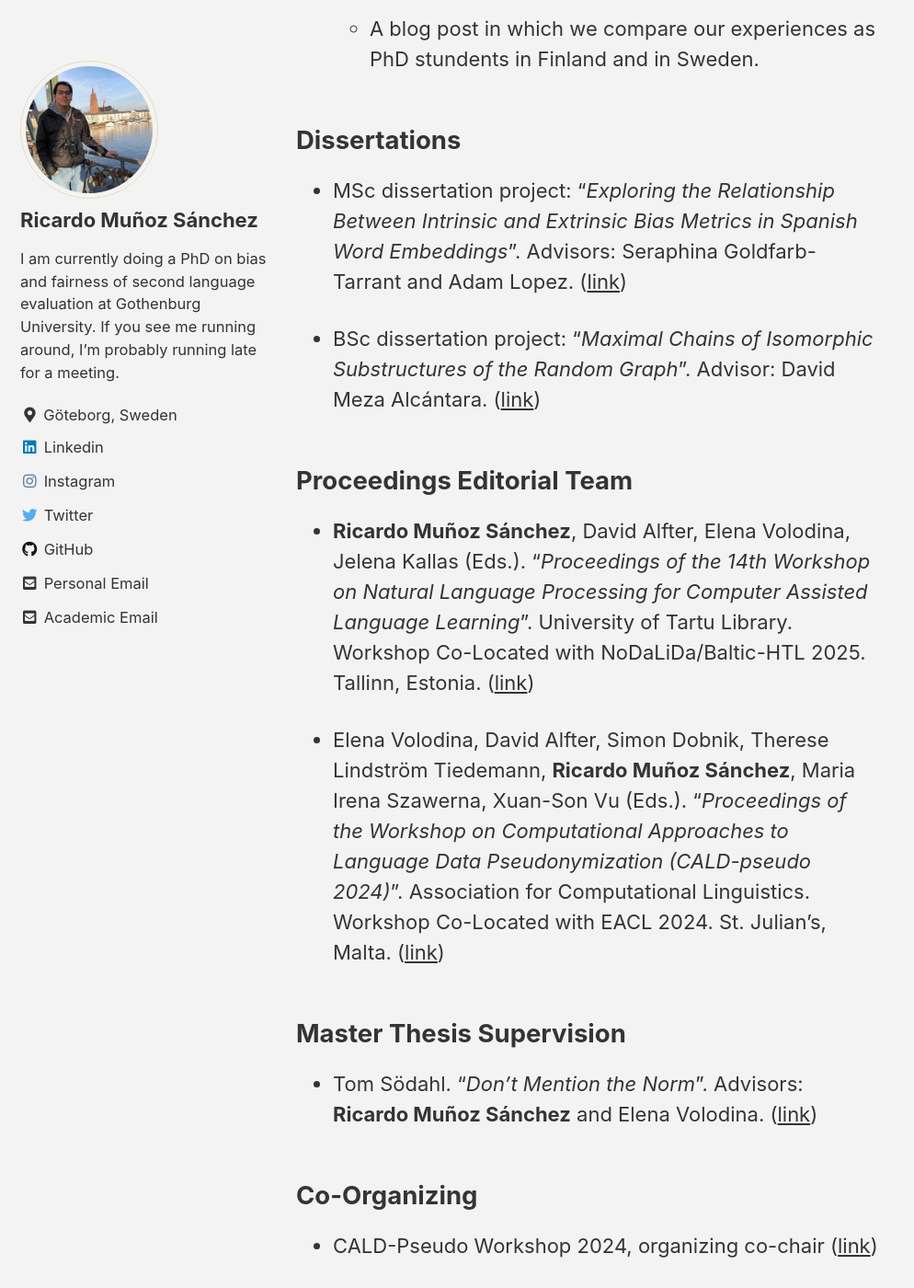
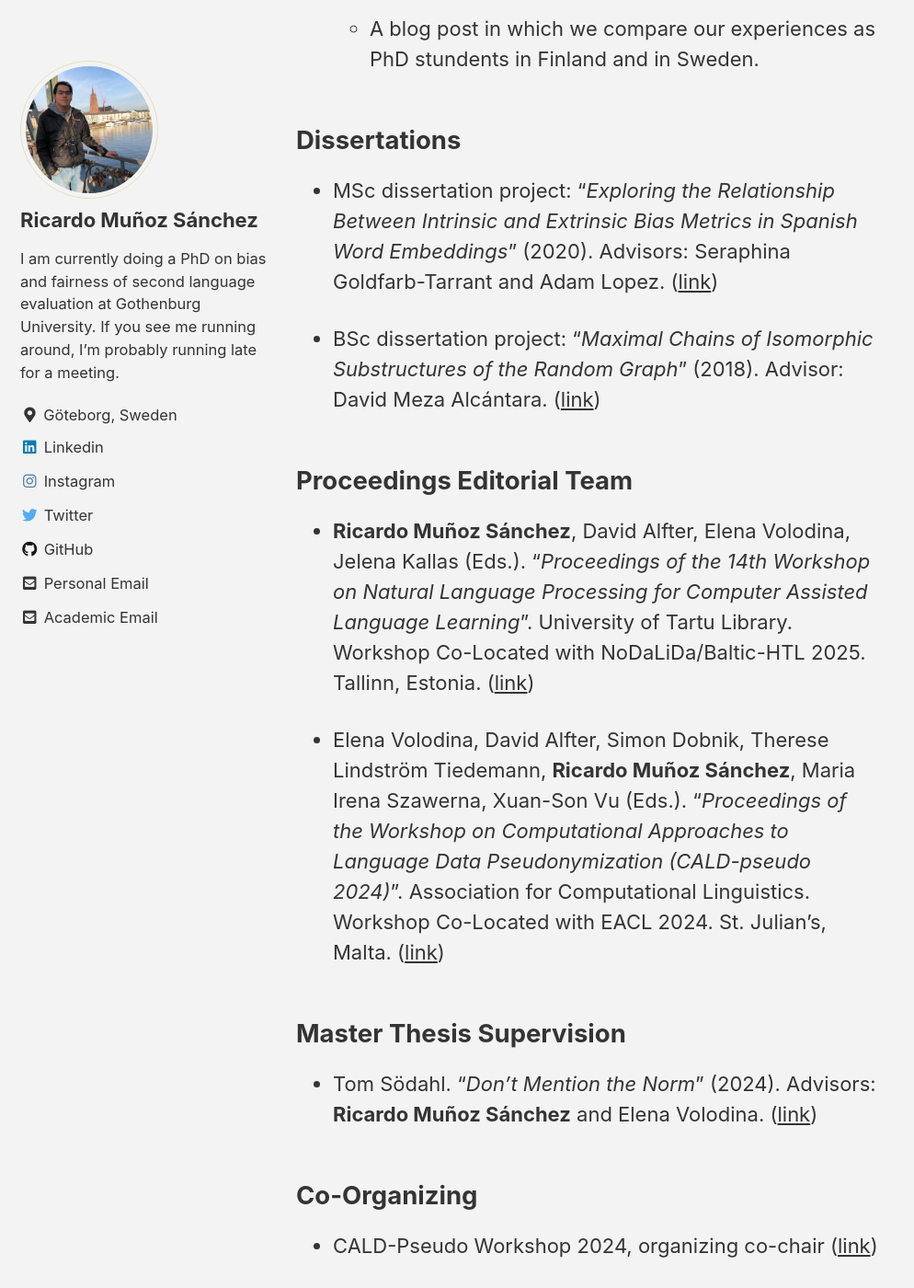
Before and after one commit to rimusa/rimusa.github.io, a Jekyll site: the page built from docs/_pages/research.md, in a window 1280 px wide and 1400 px high, scrolled down 5223 px. Shown: the whole window at 92% size, without its empty margins (0-994 px from the left). Built offline with Jekyll 4.4.1, drawn with Linux system fonts in a browser that asks for light colours; cached includes are drawn as plain includes; some of the changed text lies outside the part shown.

Commit message:
Added year to items that were missing it

```diff
--- a/docs/_pages/research.md
+++ b/docs/_pages/research.md
@@ -81,9 +81,9 @@ You can see the talks and presentations I've given [here](../talks).
 
 ## Dissertations
 
-- MSc dissertation project: "_Exploring the Relationship Between Intrinsic and Extrinsic Bias Metrics in Spanish Word Embeddings_". Advisors: Seraphina Goldfarb-Tarrant and Adam Lopez. ([link](https://github.com/rimusa/embedding_bias/blob/master/documents/MSc_Dissertation.pdf))
+- MSc dissertation project: "_Exploring the Relationship Between Intrinsic and Extrinsic Bias Metrics in Spanish Word Embeddings_" (2020). Advisors: Seraphina Goldfarb-Tarrant and Adam Lopez. ([link](https://github.com/rimusa/embedding_bias/blob/master/documents/MSc_Dissertation.pdf))
 
-- BSc dissertation project: "_Maximal Chains of Isomorphic Substructures of the Random Graph_". Advisor: David Meza Alcántara. ([link](http://132.248.9.195/ptd2018/septiembre/0780018/Index.html))
+- BSc dissertation project: "_Maximal Chains of Isomorphic Substructures of the Random Graph_" (2018). Advisor: David Meza Alcántara. ([link](http://132.248.9.195/ptd2018/septiembre/0780018/Index.html))
 
 
 
@@ -97,7 +97,7 @@ You can see the talks and presentations I've given [here](../talks).
 
 ## Master Thesis Supervision
 
-- Tom Södahl. "_Don't Mention the Norm_". Advisors: **Ricardo Muñoz Sánchez** and Elena Volodina. ([link](https://gupea.ub.gu.se/handle/2077/81766))
+- Tom Södahl. "_Don't Mention the Norm_" (2024). Advisors: **Ricardo Muñoz Sánchez** and Elena Volodina. ([link](https://gupea.ub.gu.se/handle/2077/81766))
 
 
 
@@ -105,7 +105,7 @@ You can see the talks and presentations I've given [here](../talks).
 
 - CALD-Pseudo Workshop 2024, organizing co-chair ([link](https://mormor-karl.github.io/events/CALD-pseudo/))
 
-- Workshop on ethics for research and teaching in natural language processing, local organizer ([link](https://gu-clasp.github.io/language-and-perception/events/ethics-for-nlp/))
+- Workshop on ethics for research and teaching in natural language processing, local organizer (2024) ([link](https://gu-clasp.github.io/language-and-perception/events/ethics-for-nlp/))
 
 - Open House at Mormor Karl’s 2024, co-organizer ([link](https://mormor-karl.github.io/events/open_house/))
 
```
Also changed, not shown: other parts of docs/_pages/research.md (+1 -1 lines).
